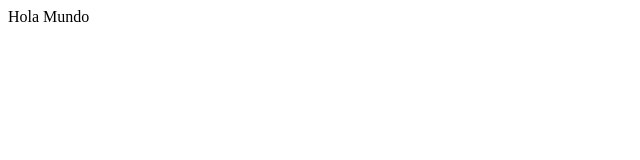
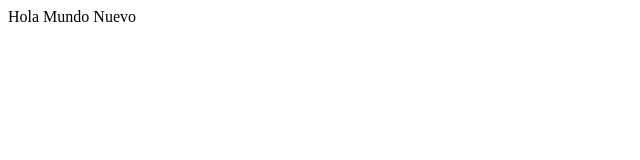
Before and after one commit to HoracioGutierrez/react-spa-boilerplate, a React app: page / in a window 1280 px wide. Shown: the top 160 px of the page, without its empty margins (0-640 px from the left). Built offline with nearby package versions, Linux system fonts and the light colour scheme.

Commit message:
give support in webpack to .jsx

```diff
--- a/src/index.js
+++ b/src/index.js
@@ -1,7 +1,7 @@
 import React from 'react'
 import ReactDOM from 'react-dom'
+import App from './ui/layout/App'
 
-let App = () => "Hola Mundo"
 
 ReactDOM.render(
     <App/>,
--- /dev/null
+++ b/src/ui/layout/App.jsx
@@ -0,0 +1,11 @@
+import React from 'react'
+
+const App = () => {
+    return (
+        <div>
+            Hola Mundo Nuevo
+        </div>
+    )
+}
+
+export default App
--- a/webpack.config.js
+++ b/webpack.config.js
@@ -12,6 +12,9 @@ module.exports = {
     output : {
         path : path.resolve(__dirname,"dist"),
         filename : "bundle.js"
+    },
+    resolve : {
+        extensions : [".js",".jsx"]
     },
     module : {
         rules : [
```
